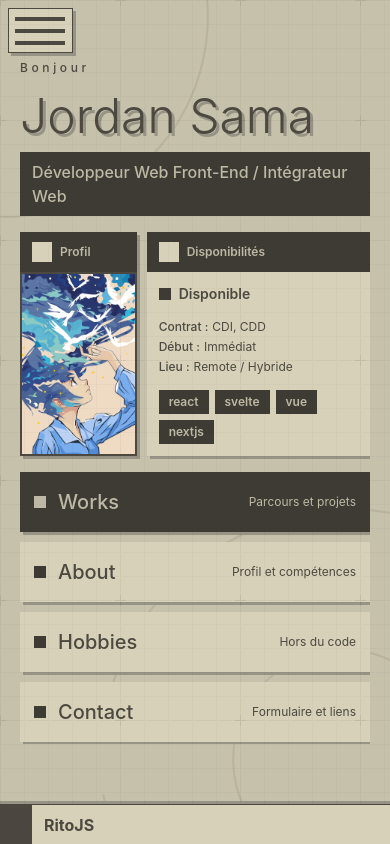
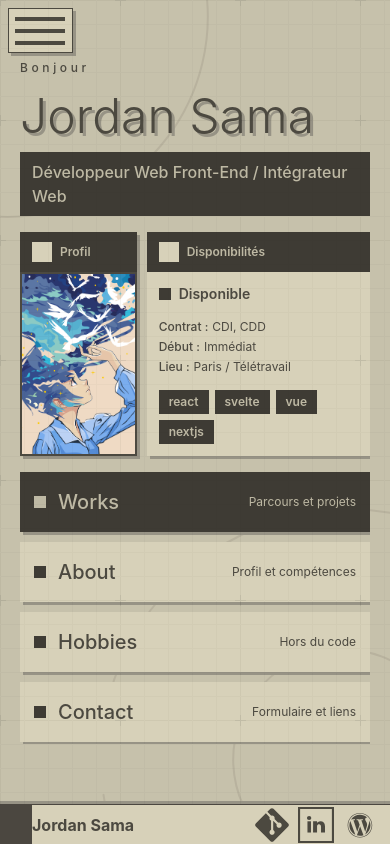
Before and after one commit to RitoJS/Portfolio, a SvelteKit app in the folder Jordan/: page / in a window 390 px wide. Built offline with nearby package versions, Linux system fonts and the light colour scheme.

Commit message:
Feat: Footer style

```diff
--- a/Jordan/src/routes/+layout.svelte
+++ b/Jordan/src/routes/+layout.svelte
@@ -1,4 +1,5 @@
 <script lang="ts">
+/* eslint-disable svelte/no-navigation-without-resolve */
     import './layout.css';
     import { page } from '$app/state';
     import { fly } from 'svelte/transition';
@@ -10,6 +11,20 @@
 	import Description from '$lib/components/description.svelte';
 	import AnimatedBlock from '$lib/components/animated-block.svelte';
 	import Menu from '$lib/components/menu.svelte';
+
+    type Icons = {
+        name: string;
+        icon: string;
+        link: string;
+        showMobile: boolean;
+    }
+
+    let links: Icons[] = [
+        {name: 'Svelte', icon:'assets/icons/svelte.svg', link: 'https://svelte.dev/', showMobile: false},
+        {name: 'Github', icon:'assets/icons/git.svg', link: 'https://github.com/RitoJS', showMobile: true},
+        {name: 'Linkedin', icon:'assets/icons/linkedin.svg', link: 'https://www.linkedin.com/in/jordan-sama', showMobile: true},
+        {name: 'Wordpress', icon:'assets/icons/wordpress.svg', link: 'https://picrito.wordpress.com/', showMobile: true},
+    ]
 
     let { children, data } = $props();
 
@@ -151,10 +166,39 @@
 </div>
 
 
-<footer class="site-footer">
-    <span class="footer-mark" aria-hidden="true"></span>
-    <span class="footer-name">RitoJS</span>
-    <span class="footer-note">Fait avec truc</span>
+<footer class="site-footer flex  justify-between">
+    <div class="flex h-full items-center md:w-1/2">
+        <div class="footer-mark " aria-hidden="true"></div>
+        <div class="footer-name ">
+            <a href="https://github.com/RitoJS">
+                Jordan Sama <span class="hidden md:inline">(RitoJS)</span>
+            </a>
+        </div>
+    </div>
+
+    <!--Mobile-->
+    <div class="flex  md:hidden">
+        {#each links as link, index (index)}
+            {#if link.showMobile}
+                <div class="ml-2">
+                    <a href={link.link}>
+                        <img class=" w-9 h-9 m-auto" src="/{link.icon}" alt="icone {link.name}" />
+                    </a>
+                </div>
+            {/if}
+        {/each}
+    </div>
+    <!--Desktop-->
+    <div class="hidden md:flex w-1/2 h-full items-center justify-end pr-3">
+        <div class="footer-note flex items-center gap-2">
+            <span>Fait avec</span>
+            <a class="flex items-center gap-1 font-semibold" href={links[0].link}>
+                {links[0].name}
+                <img class="size-6" src="/{links[0].icon}" alt="Icone de {links[0].name}" />
+            </a>
+        </div>
+    </div>
+
 </footer>
 
 <style>
@@ -210,8 +254,4 @@
         opacity: 0.8;
     }
 
-    @media (max-width: 767px) {
-        .footer-note { display: none; } /* keep the mobile footer short */
-    }
-
 </style>
--- a/Jordan/src/routes/+page.svelte
+++ b/Jordan/src/routes/+page.svelte
@@ -26,7 +26,7 @@
         rows: [
             { label: 'Contrat', value: 'CDI, CDD' },
             { label: 'Début',   value: 'Immédiat' },
-            { label: 'Lieu',    value: 'Remote / Hybride' }
+            { label: 'Lieu',    value: 'Paris  / Télétravail' }
         ]
     };
 
```
